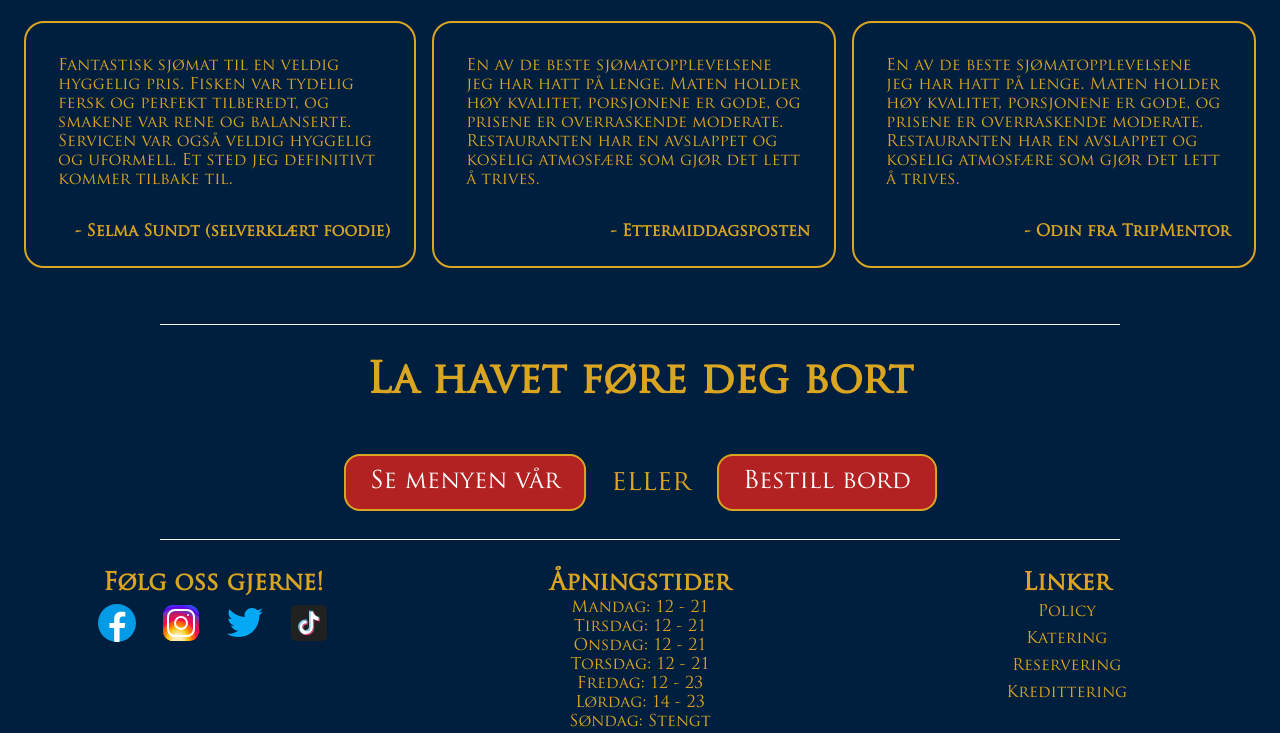
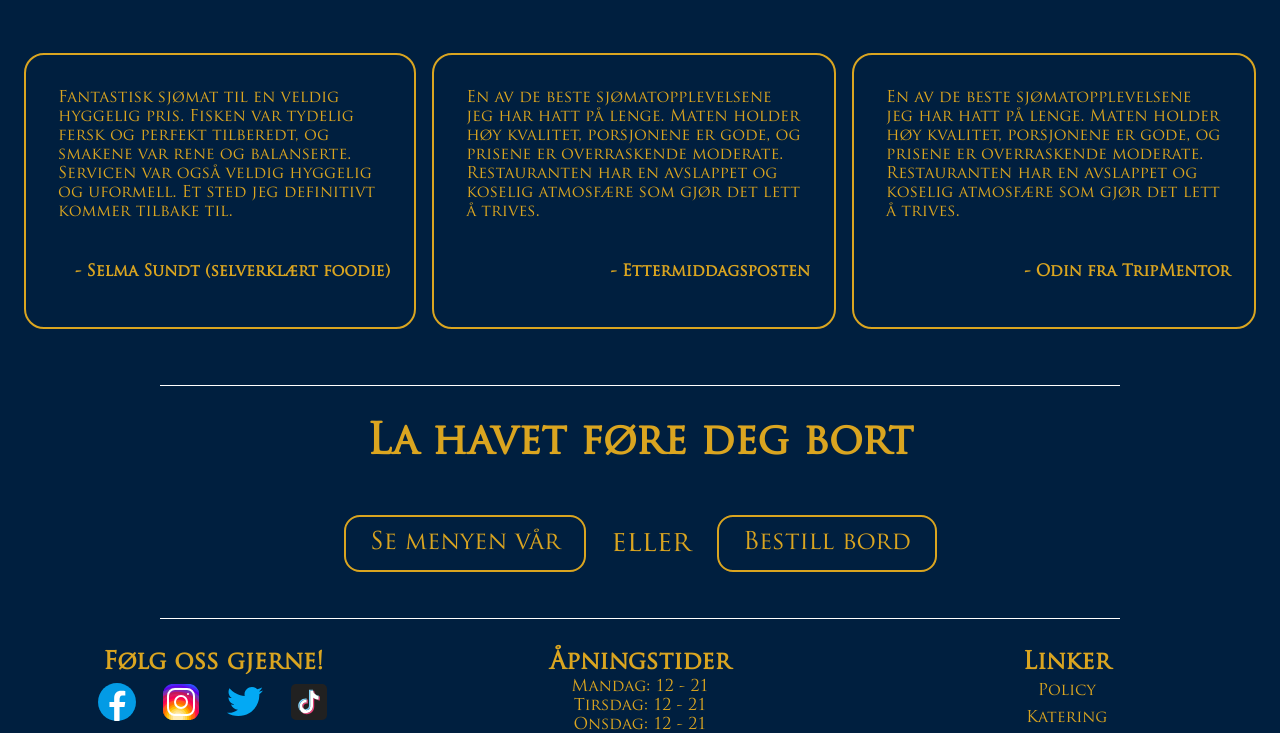
Before and after one commit to 1haut/restaurant, a React (Vite) app in the folder frontend/: page / in a window 1280 px wide. Shown: the part 1548-2281 px from the top of the page. Built offline with nearby package versions, Linux system fonts and the light colour scheme.

Commit message:
main page spacing

```diff
--- a/frontend/src/components/main-page/Nudge.css
+++ b/frontend/src/components/main-page/Nudge.css
@@ -1,3 +1,6 @@
+.nudge {
+  margin: 2rem 0;
+}
 .nudge h2 {
   text-align: center;
   margin: 2rem 0;
@@ -14,8 +17,8 @@
 }
 
 .nudge-action a {
-  background-color: var(--color4);
-  color: var(--color3);
+  background-color: var(--color1);
+  color: var(--color2);
   padding: 0.75rem 1.5rem;
   font-size: 1.5rem;
   cursor: pointer;
--- a/frontend/src/components/main-page/ReviewList.css
+++ b/frontend/src/components/main-page/ReviewList.css
@@ -9,7 +9,7 @@
 .reviews h2 {
   width: 100%;
   font-size: 4rem;
-  margin: auto;
+  margin-bottom: 2rem;
   line-height: 1;
 }
 
@@ -48,7 +48,8 @@
   }
 
   article .review-name {
-    margin: 0 1.5rem 1.5rem 0;
+    margin: 0.5rem 1.5rem 1.5rem 0;
+    min-height: 2.5rem;
     padding-top: 2rem;
   }
 }
```
